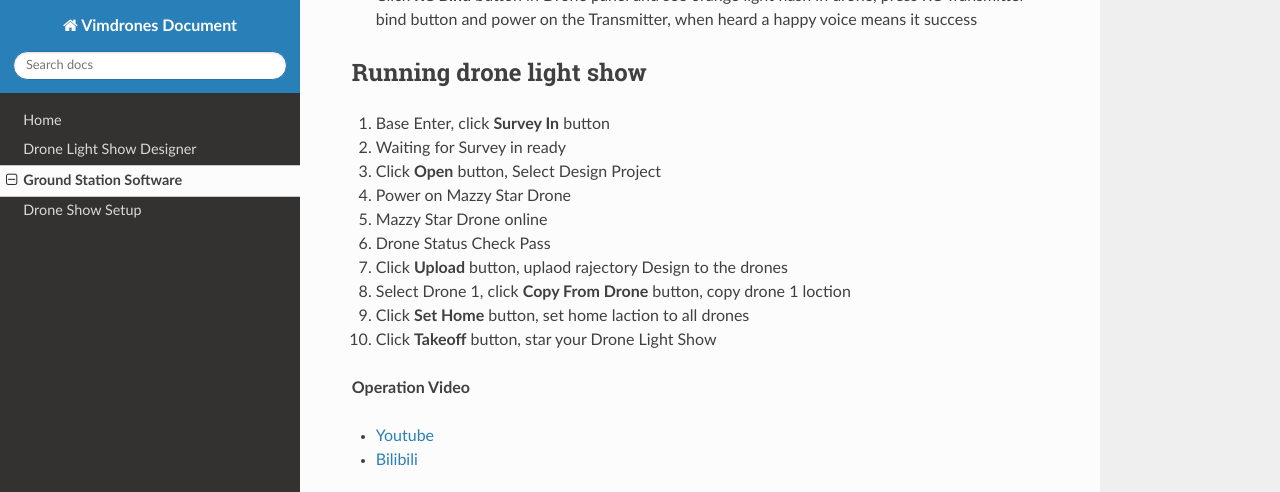
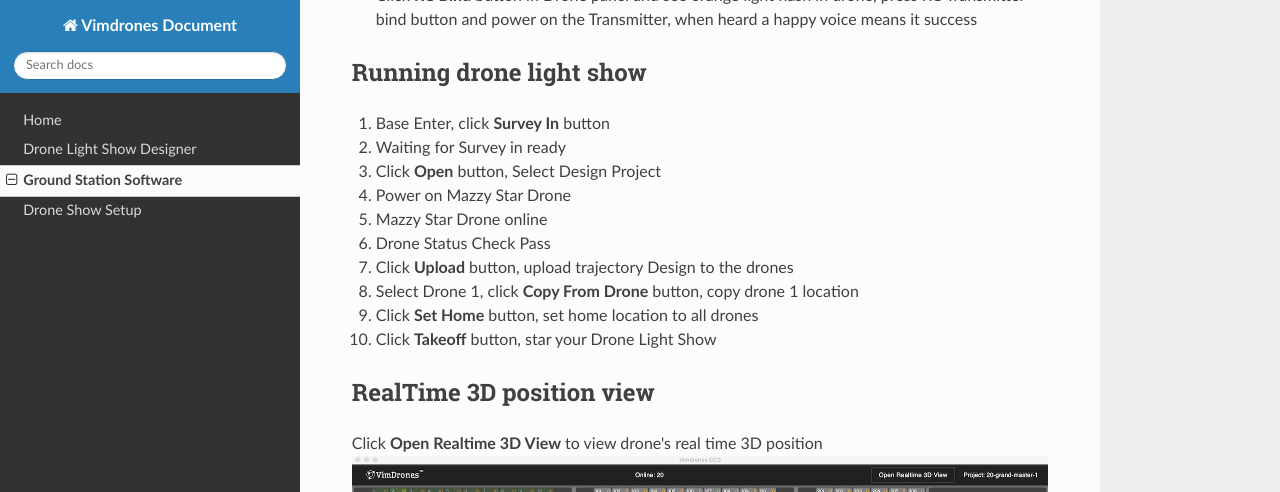
Before and after one commit to VimDrones/Vimdrones-Docs, an MkDocs documentation site: the page built from docs/gcs.md, in a window 1280 px wide and 900 px high, scrolled down 1762 px, cut to the strip 0-492 px from the top of the window. Built offline with MkDocs 1.6.1, drawn with Linux system fonts in a browser that asks for light colours; nearby versions of some CDN libraries; some of the changed text lies outside the part shown.

Commit message:
add 3D postion

```diff
--- a/docs/gcs.md
+++ b/docs/gcs.md
@@ -41,10 +41,14 @@
 4. Power on Mazzy Star Drone
 5. Mazzy Star Drone online
 6. Drone Status Check Pass
-7. Click **Upload** button, uplaod rajectory Design to the drones
-8. Select Drone 1, click **Copy From Drone** button, copy drone 1 loction
-9. Click **Set Home** button, set home laction to all drones
+7. Click **Upload** button, upload trajectory Design to the drones
+8. Select Drone 1, click **Copy From Drone** button, copy drone 1 location
+9. Click **Set Home** button, set home location to all drones
 10. Click **Takeoff** button, star your Drone Light Show
+
+## RealTime 3D position view
+Click **Open Realtime 3D View** to view drone's real time 3D position
+![RealTime 3D position view](/static/real-time-3d-position-view.png "RealTime 3D position view")
 
 **Operation Video**
 
```
Also changed, not shown: other parts of docs/gcs.md (+1 -1 lines), docs/static/real-time-3d-position-view.png (added).
